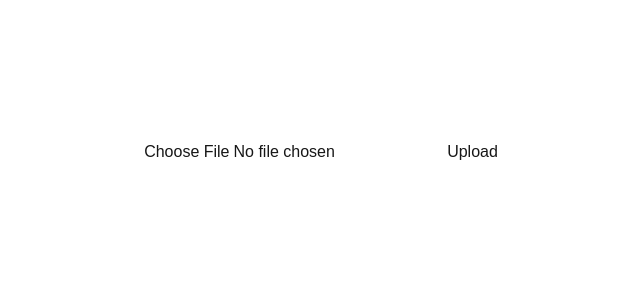
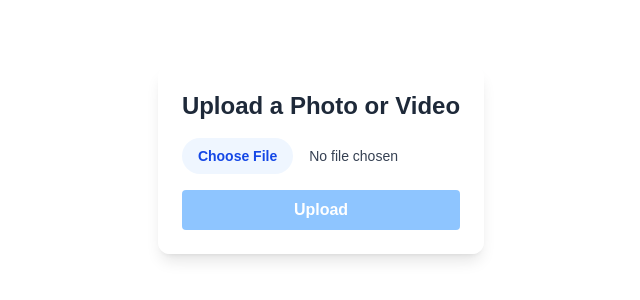
Before and after one commit to ljn16/maria-quinceanera, a Next.js app: page /upload in a window 1280 px wide. Shown: the part 240-540 px from the top of the page, without its empty margins (319-959 px from the left). Built offline with nearby package versions, Linux system fonts and the light colour scheme.

Commit message:
improve upload page ui

```diff
--- a/components/UploadForm.tsx
+++ b/components/UploadForm.tsx
@@ -1,3 +1,136 @@
+// 'use client'
+
+// import { useState } from 'react'
+// import { ref, uploadBytes, getDownloadURL } from 'firebase/storage'
+// import { addDoc, collection, Timestamp } from 'firebase/firestore'
+// import { storage, db } from '@/lib/firebase'
+// import { v4 as uuid } from 'uuid'
+
+// export default function UploadForm() {
+//   const [file, setFile] = useState<File | null>(null)
+//   const [status, setStatus] = useState('')
+
+//   const handleUpload = async () => {
+//     if (!file) return
+//     const id = uuid()
+//     const storageRef = ref(storage, `uploads/${id}-${file.name}`)
+//     setStatus('Uploading...')
+
+//     try {
+//       await uploadBytes(storageRef, file)
+//       const downloadURL = await getDownloadURL(storageRef)
+
+//       await addDoc(collection(db, 'uploads'), {
+//         url: downloadURL,
+//         filename: file.name,
+//         uploadedAt: Timestamp.now(),
+//       })
+
+//       setStatus('Upload complete!')
+//       setFile(null)
+//     } catch (err) {
+//       console.error(err)
+//       setStatus('Upload failed.')
+//     }
+//   }
+
+//   return (
+//     <div className="space-y-4">
+//       <input type="file" onChange={(e) => setFile(e.target.files?.[0] || null)} />
+//       <button className="bg-blue-500 text-white px-4 py-2 rounded" onClick={handleUpload} disabled={!file}>
+//         Upload
+//       </button>
+//       {status && <p>{status}</p>}
+//     </div>
+//   )
+// }
+
+// 'use client'
+
+// import { useState } from 'react'
+// import { ref, uploadBytes, getDownloadURL } from 'firebase/storage'
+// import { addDoc, collection, Timestamp } from 'firebase/firestore'
+// import { storage, db } from '@/lib/firebase'
+// import { v4 as uuid } from 'uuid'
+
+// export default function UploadForm() {
+//   const [file, setFile] = useState<File | null>(null)
+//   const [status, setStatus] = useState('')
+//   const [isUploading, setIsUploading] = useState(false)
+
+//   const handleUpload = async () => {
+//     if (!file) return
+//     const id = uuid()
+//     const storageRef = ref(storage, `uploads/${id}-${file.name}`)
+//     setStatus('Uploading...')
+//     setIsUploading(true)
+
+//     try {
+//       await uploadBytes(storageRef, file)
+//       const downloadURL = await getDownloadURL(storageRef)
+
+//       await addDoc(collection(db, 'uploads'), {
+//         url: downloadURL,
+//         filename: file.name,
+//         uploadedAt: Timestamp.now(),
+//       })
+
+//       setStatus('✅ Upload complete!')
+//       setFile(null)
+//     } catch (err) {
+//       console.error(err)
+//       setStatus('❌ Upload failed.')
+//     } finally {
+//       setIsUploading(false)
+//     }
+//   }
+
+//   return (
+//     <div className="bg-white/90 backdrop-blur p-6 rounded-xl shadow-lg max-w-md mx-auto text-center space-y-4">
+//       <h2 className="text-2xl font-semibold text-gray-800">Upload a Photo or Video</h2>
+
+//       <input
+//         type="file"
+//         accept="image/*,video/*"
+//         onChange={(e) => setFile(e.target.files?.[0] || null)}
+//         className="block w-full text-sm text-gray-700
+//                    file:mr-4 file:py-2 file:px-4
+//                    file:rounded-full file:border-0
+//                    file:text-sm file:font-semibold
+//                    file:bg-blue-50 file:text-blue-700
+//                    hover:file:bg-blue-100"
+//       />
+
+//       {file && (
+//         <p className="text-sm text-gray-600">Selected: <span className="font-medium">{file.name}</span></p>
+//       )}
+
+//       <button
+//         onClick={handleUpload}
+//         disabled={!file || isUploading}
+//         className={`w-full py-2 px-4 rounded text-white font-semibold transition
+//           ${isUploading || !file
+//             ? 'bg-blue-300 cursor-not-allowed'
+//             : 'bg-blue-600 hover:bg-blue-700'
+//           }`}
+//       >
+//         {isUploading ? 'Uploading...' : 'Upload'}
+//       </button>
+
+//       {status && (
+//         <p
+//           className={`text-sm font-medium ${
+//             status.includes('✅') ? 'text-green-600' :
+//             status.includes('❌') ? 'text-red-600' :
+//             'text-gray-700'
+//           }`}
+//         >
+//           {status}
+//         </p>
+//       )}
+//     </div>
+//   )
+// }
 'use client'
 
 import { useState } from 'react'
@@ -9,12 +142,14 @@ import { v4 as uuid } from 'uuid'
 export default function UploadForm() {
   const [file, setFile] = useState<File | null>(null)
   const [status, setStatus] = useState('')
+  const [isUploading, setIsUploading] = useState(false)
 
   const handleUpload = async () => {
     if (!file) return
     const id = uuid()
     const storageRef = ref(storage, `uploads/${id}-${file.name}`)
     setStatus('Uploading...')
+    setIsUploading(true)
 
     try {
       await uploadBytes(storageRef, file)
@@ -26,21 +161,64 @@ export default function UploadForm() {
         uploadedAt: Timestamp.now(),
       })
 
-      setStatus('Upload complete!')
+      setStatus('✅ Upload complete!')
       setFile(null)
     } catch (err) {
       console.error(err)
-      setStatus('Upload failed.')
+      setStatus('❌ Upload failed.')
+    } finally {
+      setIsUploading(false)
     }
   }
 
   return (
-    <div className="space-y-4">
-      <input type="file" onChange={(e) => setFile(e.target.files?.[0] || null)} />
-      <button onClick={handleUpload} disabled={!file}>
-        Upload
+    <div className="bg-white/90 backdrop-blur p-6 rounded-xl shadow-lg max-w-md mx-auto text-center space-y-4">
+      <h2 className="text-2xl font-semibold text-gray-800">Upload a Photo or Video</h2>
+
+      <input
+        type="file"
+        accept="image/*,video/*"
+        onChange={(e) => setFile(e.target.files?.[0] || null)}
+        className="block w-full text-sm text-gray-700
+                   file:mr-4 file:py-2 file:px-4
+                   file:rounded-full file:border-0
+                   file:text-sm file:font-semibold
+                   file:bg-blue-50 file:text-blue-700
+                   hover:file:bg-blue-100"
+      />
+
+      {file && (
+        <p className="text-sm text-gray-600">Selected: <span className="font-medium">{file.name}</span></p>
+      )}
+
+      <button
+        onClick={handleUpload}
+        disabled={!file || isUploading}
+        className={`w-full py-2 px-4 rounded text-white font-semibold transition flex items-center justify-center
+          ${isUploading || !file
+            ? 'bg-blue-300 cursor-not-allowed'
+            : 'bg-blue-600 hover:bg-blue-700'
+          }`}
+      >
+        {isUploading ? (
+          <div className="flex items-center gap-2">
+            <span className="w-4 h-4 border-2 border-white border-t-transparent rounded-full animate-spin" />
+            Uploading...
+          </div>
+        ) : 'Upload'}
       </button>
-      {status && <p>{status}</p>}
+
+      {status && (
+        <p
+          className={`text-sm font-medium ${
+            status.includes('✅') ? 'text-green-600' :
+            status.includes('❌') ? 'text-red-600' :
+            'text-gray-700'
+          }`}
+        >
+          {status}
+        </p>
+      )}
     </div>
   )
 }
```
